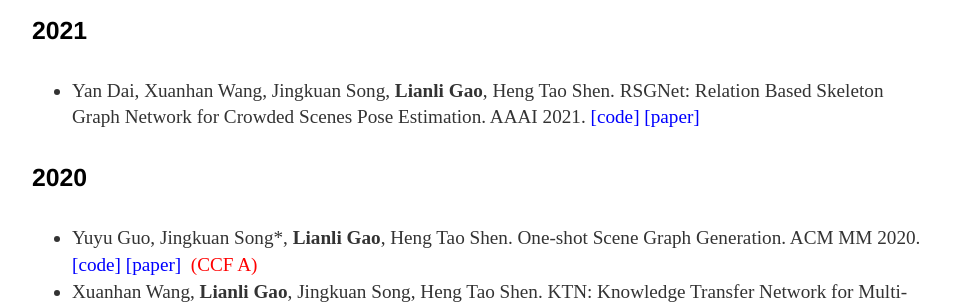
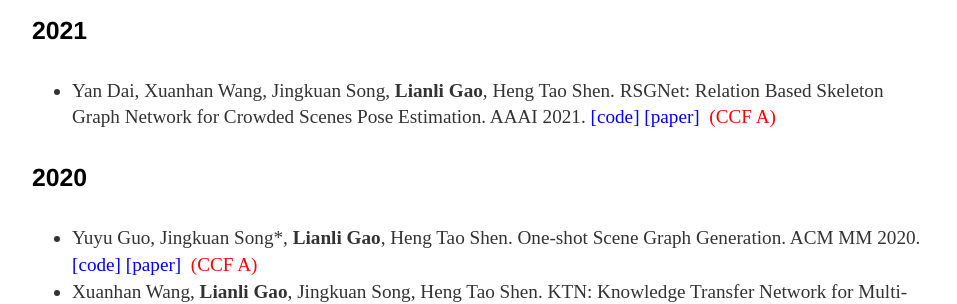
Before and after one commit to lianliGao/lianligao.github.io, a Jekyll site: the page built from cv/index.html, in a window 1280 px wide and 900 px high. Shown: the part 149-453 px from the top of the window, without its empty margins (160-1117 px from the left). Built offline with Jekyll 4.4.1, drawn with Linux system fonts in a browser that asks for light colours.

Commit message:
Update index.html

```diff
--- a/cv/index.html
+++ b/cv/index.html
@@ -19,7 +19,7 @@ title: Selected Publications
 				<!--	<p><strong>Lianli Gao</strong> (204). Title of a Chapter You Wrote for a Book. In I.M Editor (Ed.), <em>The Book I Contributed To</em> (pp. 97-108). City, ST: Publisher Name. Chapter available at: <a href="#">http://permalink</a>. -->
 <h4>2021</h4>
 <ul>
-	<li> Yan Dai, Xuanhan Wang, Jingkuan Song, <strong>Lianli Gao</strong>, Heng Tao Shen. RSGNet: Relation Based Skeleton Graph Network for Crowded Scenes Pose Estimation. AAAI 2021. <a ref="https://github.com/vikki-dai/RSGNet" rel="nofollow"><font color="#0000ff"> [code] </font></a> <a href="https://aaai.org/Conferences/AAAI-21/wp-content/uploads/2020/12/AAAI-21_Accepted-Paper-List.Main_.Technical.Track_.pdf" rel="nofollow"><font color="#0000ff"> [paper] </font></a> </li>
+	<li> Yan Dai, Xuanhan Wang, Jingkuan Song, <strong>Lianli Gao</strong>, Heng Tao Shen. RSGNet: Relation Based Skeleton Graph Network for Crowded Scenes Pose Estimation. AAAI 2021. <a ref="https://github.com/vikki-dai/RSGNet" rel="nofollow"><font color="#0000ff"> [code] </font></a> <a href="https://aaai.org/Conferences/AAAI-21/wp-content/uploads/2020/12/AAAI-21_Accepted-Paper-List.Main_.Technical.Track_.pdf" rel="nofollow"><font color="#0000ff"> [paper] </font></a> <font color="#ff0000"><b>&nbsp;</b>(CCF A)</font> </li>
 </ul>
 </h4>
 
```
